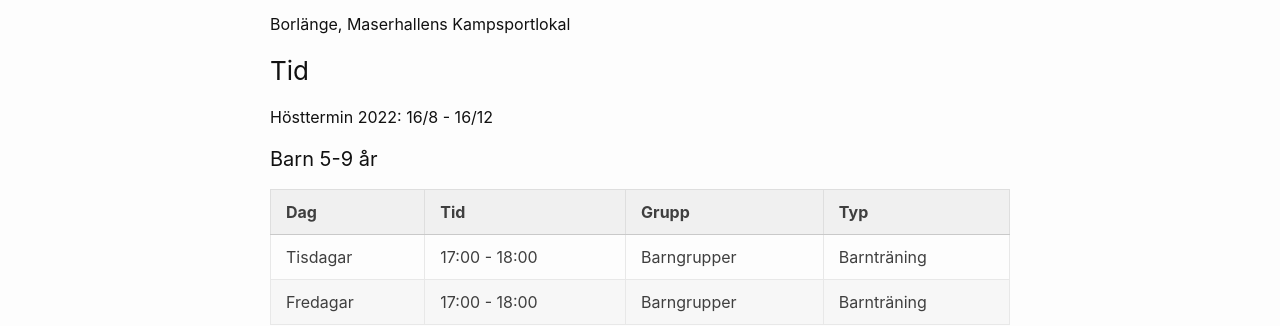
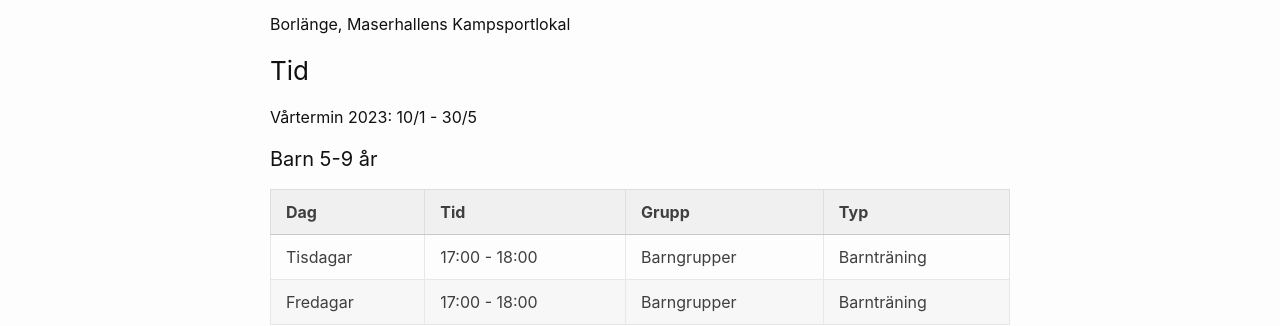
Before and after one commit to dalataekwondo/dalataekwondo.github.io, a Jekyll site: the page built from 02.lokal-tid.markdown, in a window 1280 px wide and 900 px high. Shown: the part 339-665 px from the top of the window. Built offline with Jekyll 4.4.1, drawn with Linux system fonts in a browser that asks for light colours.

Commit message:
Ändrade termininfo och la till info om BG

```diff
--- a/02.lokal-tid.markdown
+++ b/02.lokal-tid.markdown
@@ -15,7 +15,7 @@ Borlänge, Maserhallens Kampsportlokal
 
 ### Tid {#tid}
 
-Hösttermin 2022: 16/8 - 16/12
+Vårtermin 2023: 10/1 - 30/5
 
 #### Barn 5-9 år
 
```
Also changed, not shown: other parts of 02.lokal-tid.markdown (+1 -0 lines).
